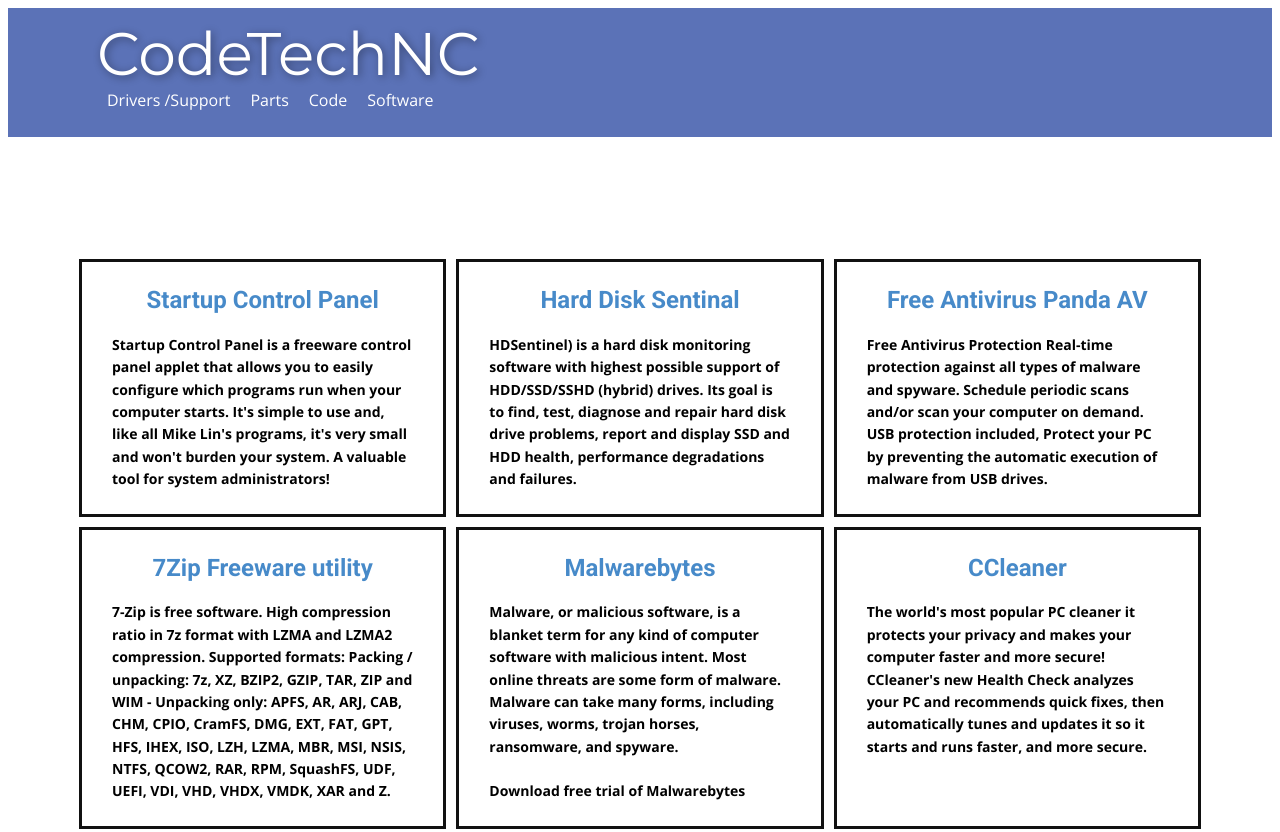
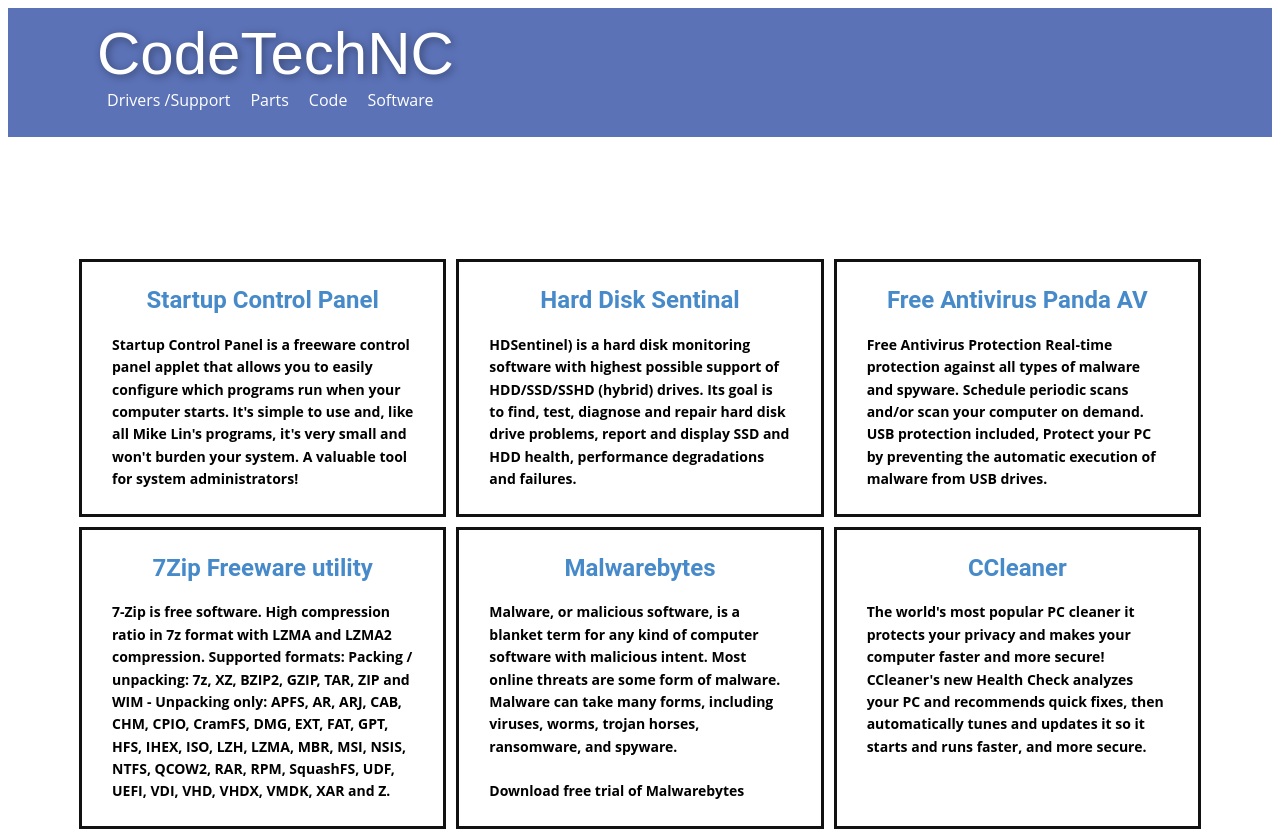
Before and after one commit to vicmc116/codenc, a plain HTML site: page Software.html in a window 1280 px wide. Shown: the top 832 px of the page. Drawn offline with nearby package versions, Linux system fonts and the light colour scheme.

Commit message:
Add files via upload

```diff
--- a/Software.html
+++ b/Software.html
@@ -9,13 +9,7 @@
 <link rel="stylesheet" href="Software.css" media="screen">
     <script class="u-script" type="text/javascript" src="jquery.js" defer=""></script>
     <script class="u-script" type="text/javascript" src="ctnc.js" defer=""></script>
-    <link id="u-theme-google-font" rel="stylesheet" href="https://fonts.googleapis.com/css?family=Roboto:100,100i,300,300i,400,400i,500,500i,700,700i,900,900i|Open+Sans:300,300i,400,400i,500,500i,600,600i,700,700i,800,800i">
-    <link id="u-page-google-font" rel="stylesheet" href="https://fonts.googleapis.com/css?family=Montserrat:100,100i,200,200i,300,300i,400,400i,500,500i,600,600i,700,700i,800,800i,900,900i">
 
-    <meta name="theme-color" content="#478ac9">
-    <meta property="og:title" content="Software">
-    <meta property="og:description" content="">
-    <meta property="og:type" content="website">
     </head>
   <body class="u-body u-xl-mode" data-lang="en"><header class="u-clearfix u-custom-color-1 u-header u-header" id="sec-1f06"><div class="u-clearfix u-sheet u-sheet-1">
         <h1 class="u-custom-font u-font-montserrat u-text u-text-body-alt-color u-title u-text-1">
```
